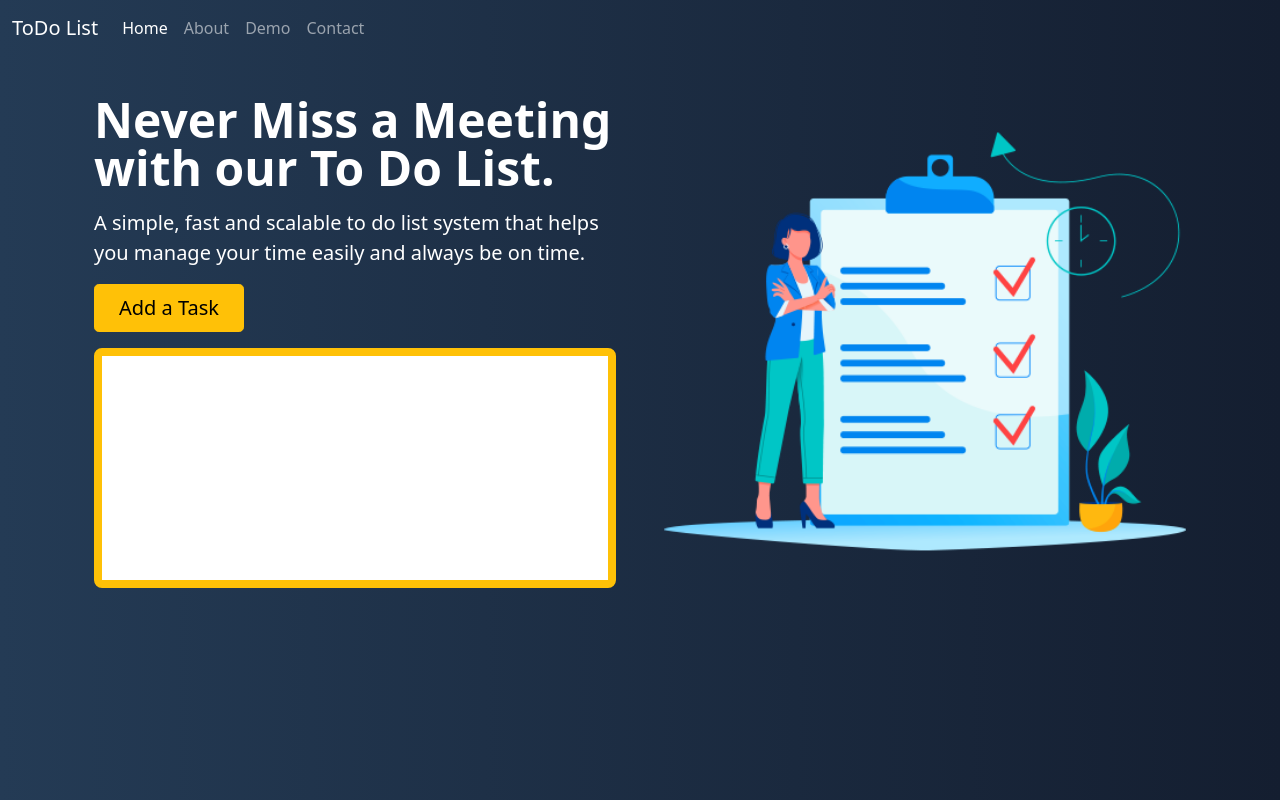
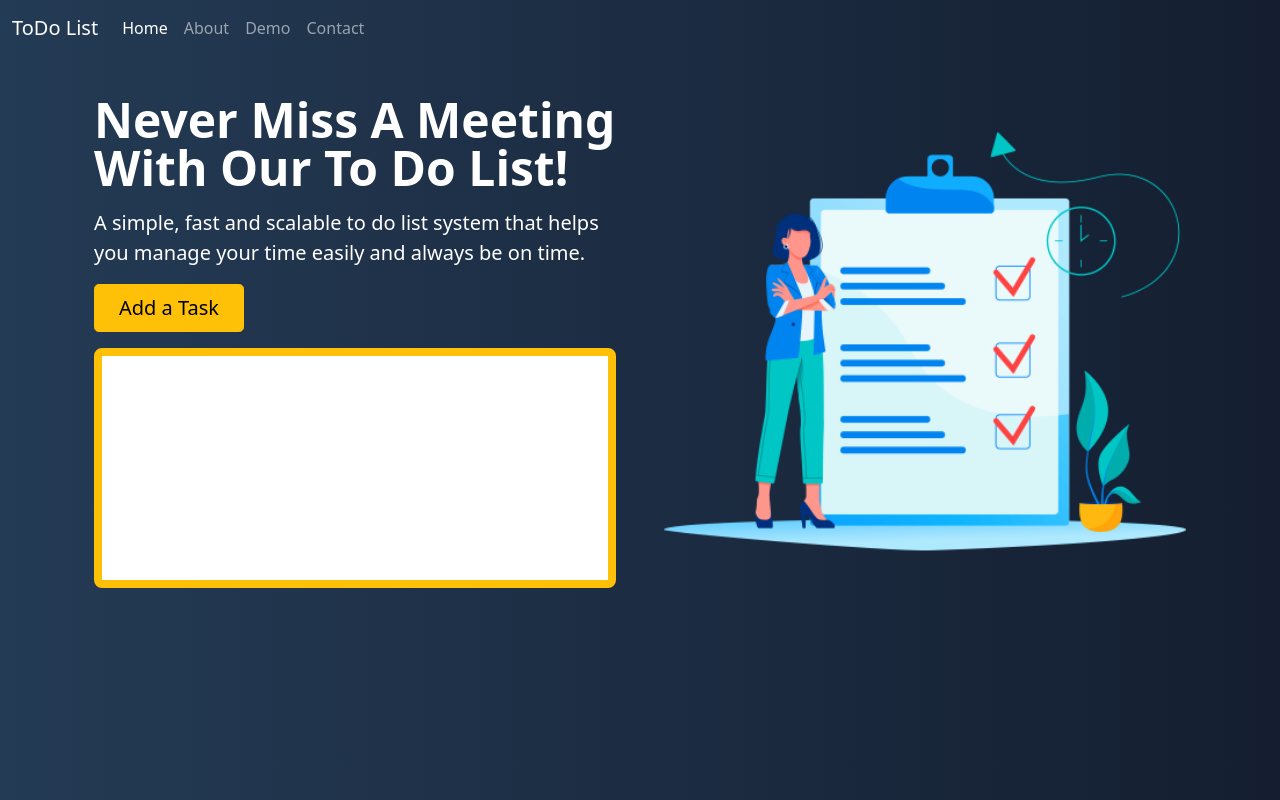
Before and after one commit to shawnrogoff/FirstProject, a plain HTML site: page index.html in a window 1280 px wide. Drawn offline with nearby package versions, Linux system fonts and the light colour scheme.

Commit message:
Fixed some typos.

```diff
--- a/index.html
+++ b/index.html
@@ -2,7 +2,7 @@
 <html lang="en">
 
 <head>
-    <title>First Project</title>
+    <title>First Project v2</title>
     <!-- Required meta tags -->
     <meta charset="utf-8">
     <meta name="viewport" content="width=device-width, initial-scale=1, shrink-to-fit=no">
@@ -50,7 +50,7 @@
                         loading="lazy">
                 </div>
                 <div class="col-lg-6">
-                    <h1 class="display-5 fw-bold lh-1 mb-3">Never Miss a Meeting with our To Do List.</h1>
+                    <h1 class="display-5 fw-bold lh-1 mb-3">Never Miss A Meeting With Our To Do List!</h1>
                     <p class="lead">A simple, fast and scalable to do list system that helps you manage your time easily
                         and always be on time.
                     </p>
```
